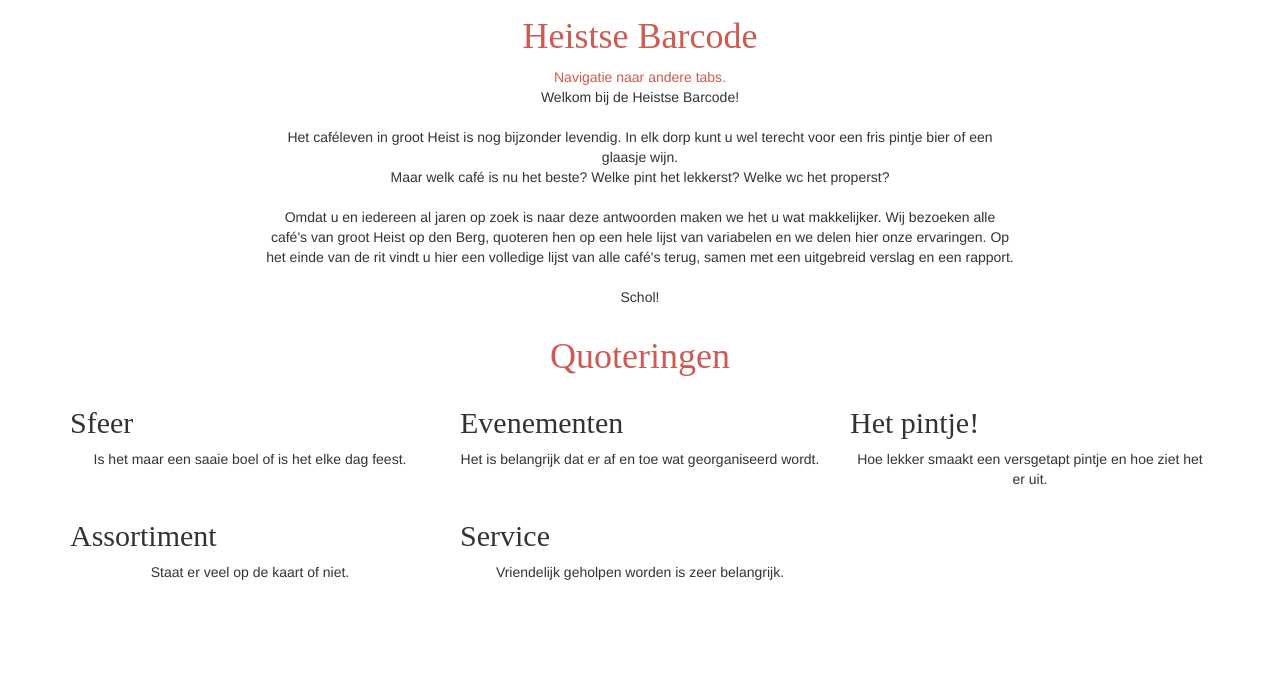
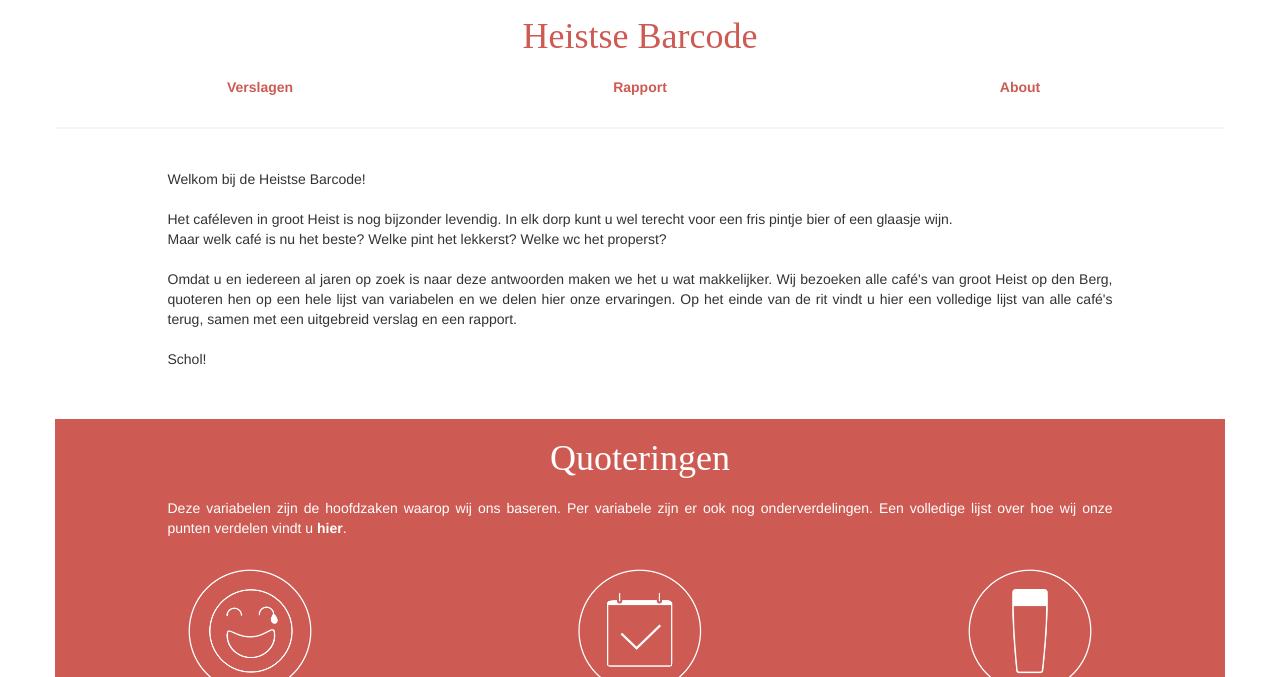
Before and after one commit to jefvk/barcode, a plain HTML site: page index.html in a window 1280 px wide. Shown: the part 123-800 px from the top of the page. Drawn offline with nearby package versions, Linux system fonts and the light colour scheme; a web font is replaced by a local one.

Commit message:
frontpage + icons

```diff
--- a/barcode.css
+++ b/barcode.css
@@ -10,14 +10,69 @@
   margin: 20px auto;
 }
 
-.title{
+.title, .biggest{
   font-family: beer;
+  text-align: center;
 }
 .big, .nav{
-text-align: center;
-color: #CE5B53;
+color: white;
+}
+.biggest{
+  color:#CE5B53;
+}
+.nav{
+  text-align: center;
 }
 
 p{
+  text-align: justify;
+}
+
+.link{
+  display: block;
+  margin-bottom: 20px;
+  color: #CE5B53;
+  padding: 10px;
+  font-weight: bold;
+}
+.link:hover, .link:focus{
+  background: #CE5B53;
+  text-decoration: none;
+  color: white;
+}
+
+.line{
+  border-bottom: 2px solid whitesmoke;
+  margin-bottom: 20px;
+}
+
+.quoteringen{
+  background:#CE5B53;
+  color: white;
+  margin-top: 20px;
+}
+.row{
+  margin: 20px;
+}
+
+.icon{
+  width: 35%;
+  display: block;
+  margin: auto;
+}
+.iconinfo{
   text-align: center;
+  width: 80%;
+  margin: auto;
+  margin-bottom: 30px;
 }
+
+.variabelelink{
+  color: white;
+  text-decoration: none;
+  font-weight: bold;
+}
+.variabelelink:hover{
+  text-decoration: underline;
+  color: white;
+}
--- a/index.html
+++ b/index.html
@@ -13,15 +13,20 @@
 	<body>
 		<div class="container">
 					<img class="logo" src="images/logo.png">
-					<h1  class="big title">Heistse Barcode</h1>
-					<div class="nav">
-						Navigatie naar andere tabs.
-					</div>
+					<h1  class="biggest title">Heistse Barcode</h1>
+		</div>
+
+		<div class="container line">
+			<div class="nav">
+				<a class="col-md-4 col-sm-4 link" href="#">Verslagen</a>
+				<a class="col-md-4 col-sm-4 link" href="#">Rapport</a>
+				<a class="col-md-4 col-sm-4 link" href="#">About</a>
+			</div>
 		</div>
 
 		<div class="container">
 			<div class="row">
-				<section class="col-sm-8 col-sm-offset-2">
+				<section class="col-sm-10 col-sm-offset-1">
 					<p>Welkom bij de Heistse Barcode! <br><br>
 					Het caféleven in groot Heist is nog bijzonder levendig. In elk dorp kunt u wel terecht voor een fris pintje bier of een glaasje wijn. <br>
 					Maar welk café is nu het beste? Welke pint het lekkerst? Welke wc het properst?<br><br>
@@ -33,27 +38,34 @@
 			</div>
 		</div>
 
-		<div class="container">
+		<div class="container quoteringen">
 			<h1 class="big title">Quoteringen</h1>
 			<div class="row">
+				<p class="quoteringeninfo col-sm-10 col-sm-offset-1">Deze variabelen zijn de hoofdzaken waarop wij ons baseren. Per variabele zijn er ook nog onderverdelingen. Een volledige lijst over hoe wij onze punten verdelen vindt u <a class="variabelelink" href="#">hier</a>.</p>
+			</div>
+		<div class="row">
 				<section class="col-md-4 col-sm-6">
+					<img class="icon" src="images/icons-01.png">
 					<h2 class="title">Sfeer</h2>
-					<p>Is het maar een saaie boel of is het elke dag feest.</p>
+					<p class="iconinfo">Is het maar een saaie boel of is het elke dag feest.</p>
 				</section>
 
 				<section class="col-md-4 col-sm-6">
+					<img class="icon" src="images/icons-02.png">
 					<h2 class="title">Evenementen</h2>
-					<p>Het is belangrijk dat er af en toe wat georganiseerd wordt.</p>
+					<p class="iconinfo">Het is belangrijk dat er af en toe wat georganiseerd wordt.</p>
 				</section>
 
 				<section class="col-md-4 col-sm-6">
+					<img class="icon" src="images/icons-03.png">
 					<h2 class="title">Het pintje!</h2>
-					<p>Hoe lekker smaakt een versgetapt pintje en hoe ziet het er uit.</p>
+					<p class="iconinfo">Hoe lekker smaakt een versgetapt pintje en hoe ziet het er uit.</p>
 				</section>
 
 				<section class="col-md-4 col-sm-6">
+					<img class="icon" src="images/icons-04.png">
 					<h2 class="title">Assortiment</h2>
-					<p>Staat er veel op de kaart of niet.</p>
+					<p class="iconinfo">Staat er veel op de kaart of niet.</p>
 				</section>
 
 				<section class="clearfix hidden-md hidden-lg">
@@ -61,8 +73,9 @@
 				</section>
 
 				<section class="col-md-4 col-sm-6">
+					<img class="icon" src="images/icons-05.png">
 					<h2 class="title">Service</h2>
-					<p>Vriendelijk geholpen worden is zeer belangrijk.</p>
+					<p class="iconinfo">Vriendelijk geholpen worden is zeer belangrijk.</p>
 				</section>
 			</div>
 
```
Also changed, not shown: images/icons-01.png (added), images/icons-02.png (added), images/icons-03.png (added), images/icons-04.png (added), images/icons-05.png (added).
